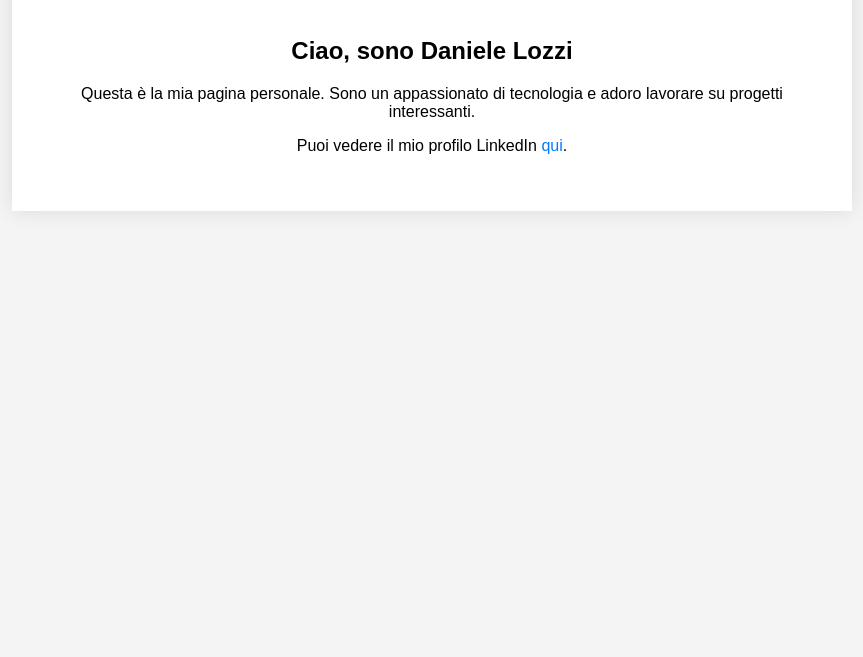
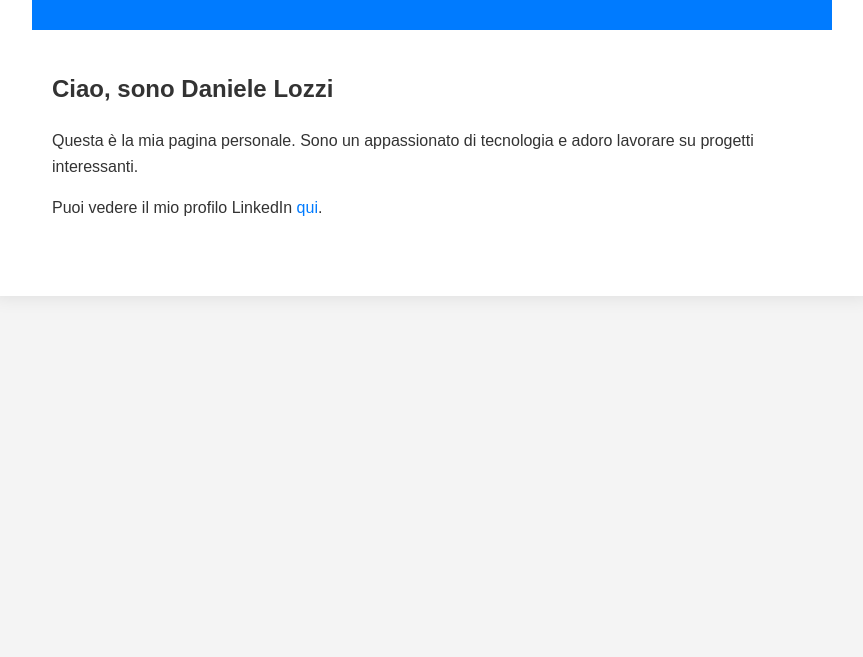
Before and after one commit to danielelozzi/danielelozzi.github.io, a plain HTML site: page index.html in a window 1280 px wide. Shown: the part 143-800 px from the top of the page, without its empty margins (208-1071 px from the left). Drawn offline with Linux system fonts and the light colour scheme.

Commit message:
Update index.html

```diff
--- a/index.html
+++ b/index.html
@@ -8,30 +8,42 @@
             background-color: #f4f4f4;
             margin: 0;
             padding: 0;
+            line-height: 1.6;
         }
         .container {
             max-width: 800px;
             margin: 0 auto;
             background-color: #fff;
-            padding: 20px;
-            box-shadow: 0px 0px 20px rgba(0,0,0,0.1);
+            padding: 40px;
+            box-shadow: 0px 0px 20px rgba(0, 0, 0, 0.1);
+            border-radius: 8px;
         }
         .header {
             text-align: center;
             padding: 20px;
             background-color: #007BFF;
             color: #fff;
+            border-radius: 8px 8px 0 0;
         }
         .content {
-            text-align: center;
+            text-align: left;
             padding: 20px;
+            color: #333;
         }
         a {
             color: #007BFF;
             text-decoration: none;
+            transition: color 0.3s ease-in-out;
         }
         a:hover {
+            color: #0056b3;
             text-decoration: underline;
+        }
+        h1, h2 {
+            margin-bottom: 20px;
+        }
+        p {
+            margin-bottom: 15px;
         }
     </style>
 </head>
```
